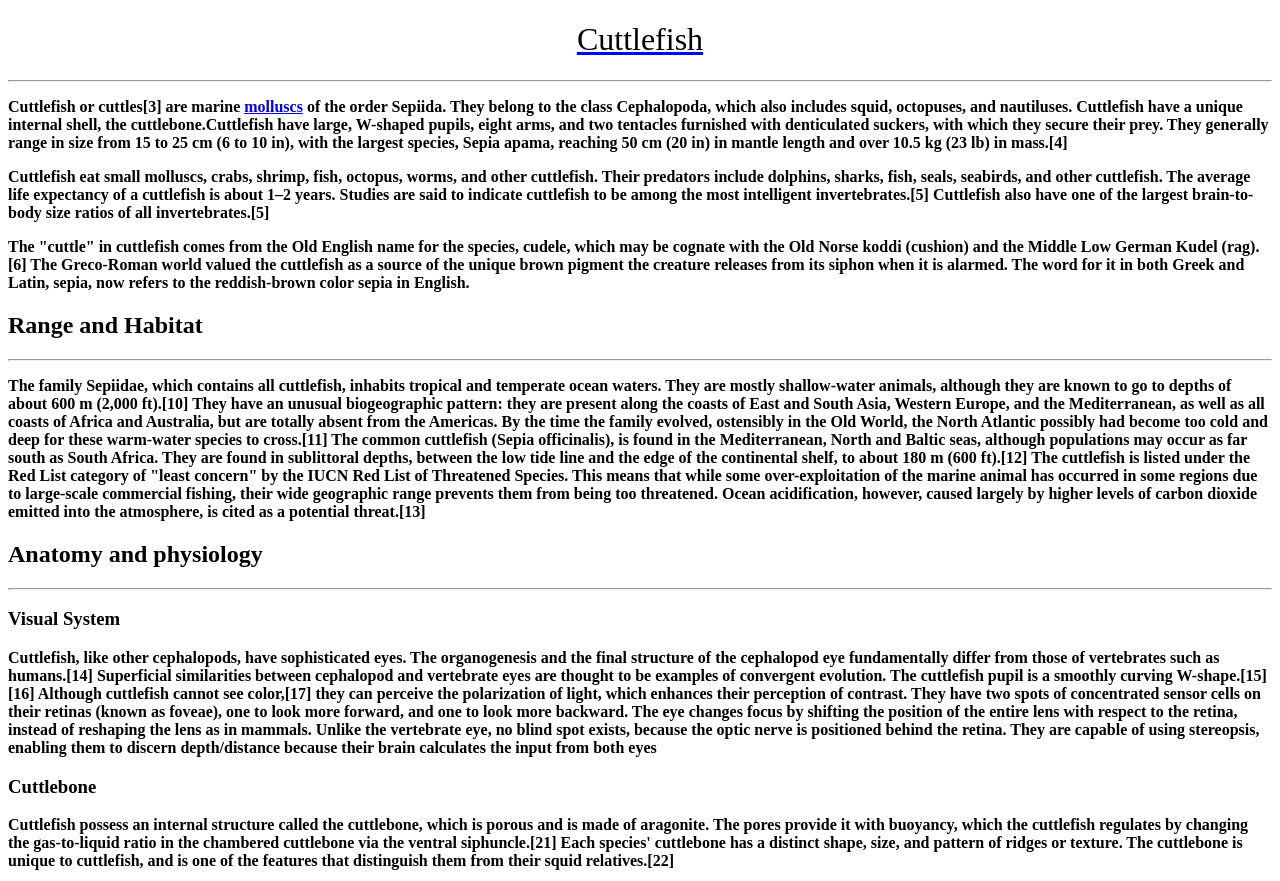
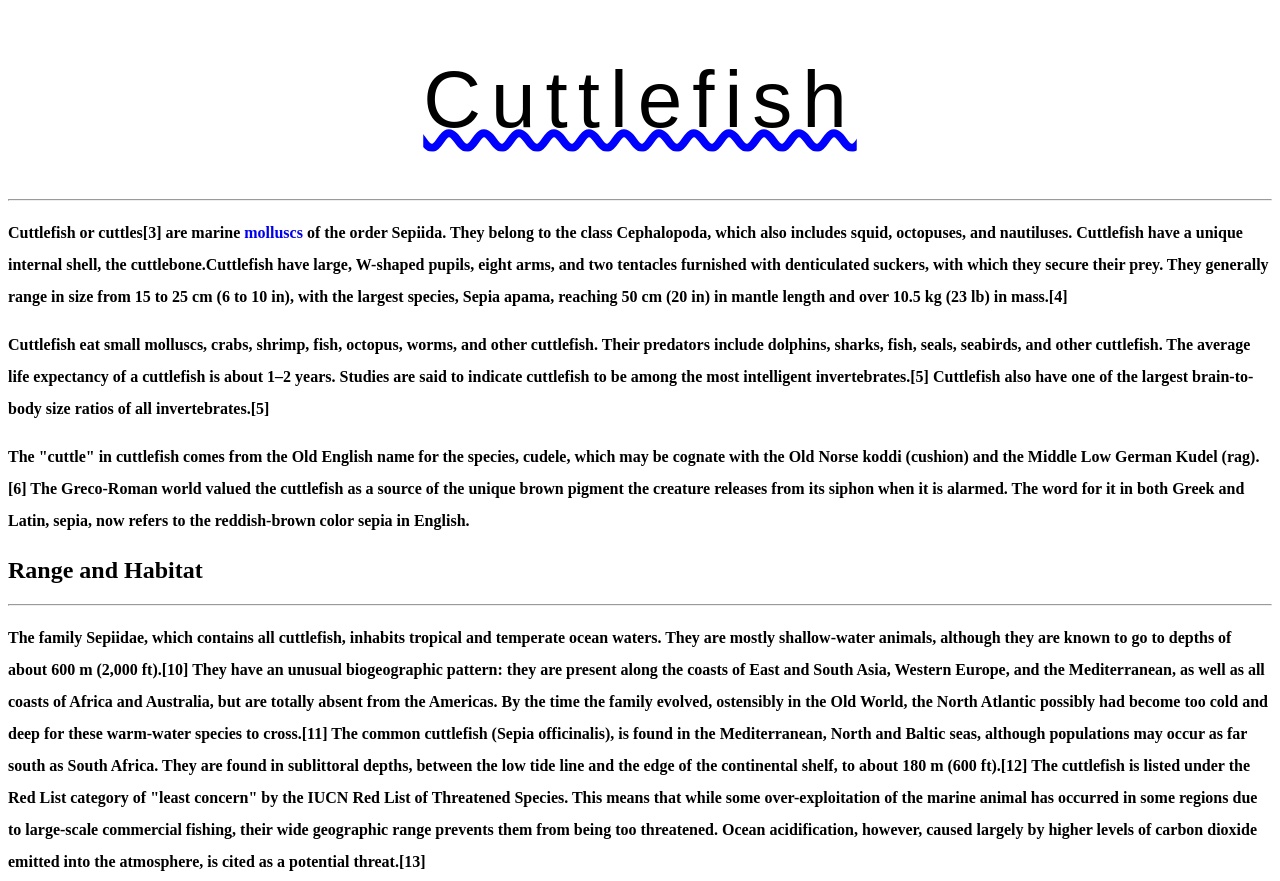
Before and after one commit to GeZFFF/Lecture-Practice, a plain HTML site: page index.html in a window 1280 px wide. Shown: the top 881 px of the page. Drawn offline with Linux system fonts and the light colour scheme.

Commit message:
Excercise 1_ 18Mar24

```diff
--- a/app 2.css
+++ b/app 2.css
@@ -1,9 +1,17 @@
 h1 {
     text-align: center;
-    font-weight: 400;
-    text-decoration: blue underline;
+    font-weight: normal;
+    text-decoration: blue underline wavy;
+    letter-spacing: 10px;
+    font-size: 80px;
+    font-family: Arial;
 }
 
 p {
     font-weight: bold;
+    line-height: 2;
 }
+
+a {
+    text-decoration: none;
+}
```
